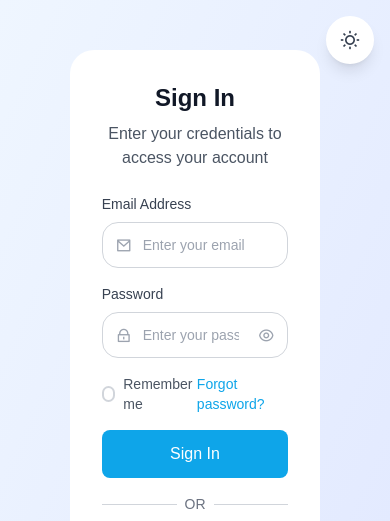
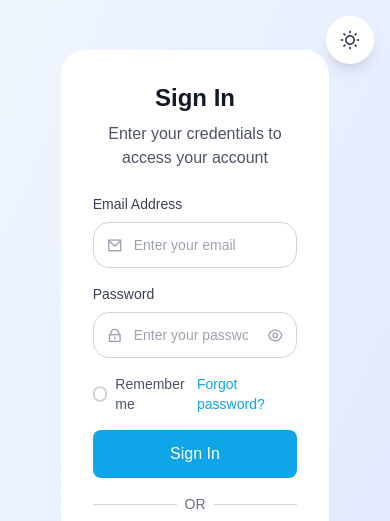
Before and after one commit to A-N-U-S-I-N/Dynamic-QR, a website: page client/public/Login-and-Sign-In-Page.html in a window 390 px wide. Shown: the top 521 px of the page. Drawn offline with nearby package versions, Linux system fonts and the light colour scheme.

Commit message:
Updated Login-and-Sign-In-Page.html

```diff
--- a/client/public/Login-and-Sign-In-Page.html
+++ b/client/public/Login-and-Sign-In-Page.html
@@ -64,7 +64,7 @@
 
 		<div class="min-h-screen flex items-center justify-center p-4">
 			<div class="w-full flex justify-center">
-				<div class="slide-container lg:w-[35%] w-[70%]">
+				<div class="slide-container lg:w-[35%] w-[75%]">
 					<div class="slide-wrapper" id="slideWrapper">
 						<div
 							class="slide-panel bg-white dark:bg-gray-800 rounded-2xl p-8"
```
